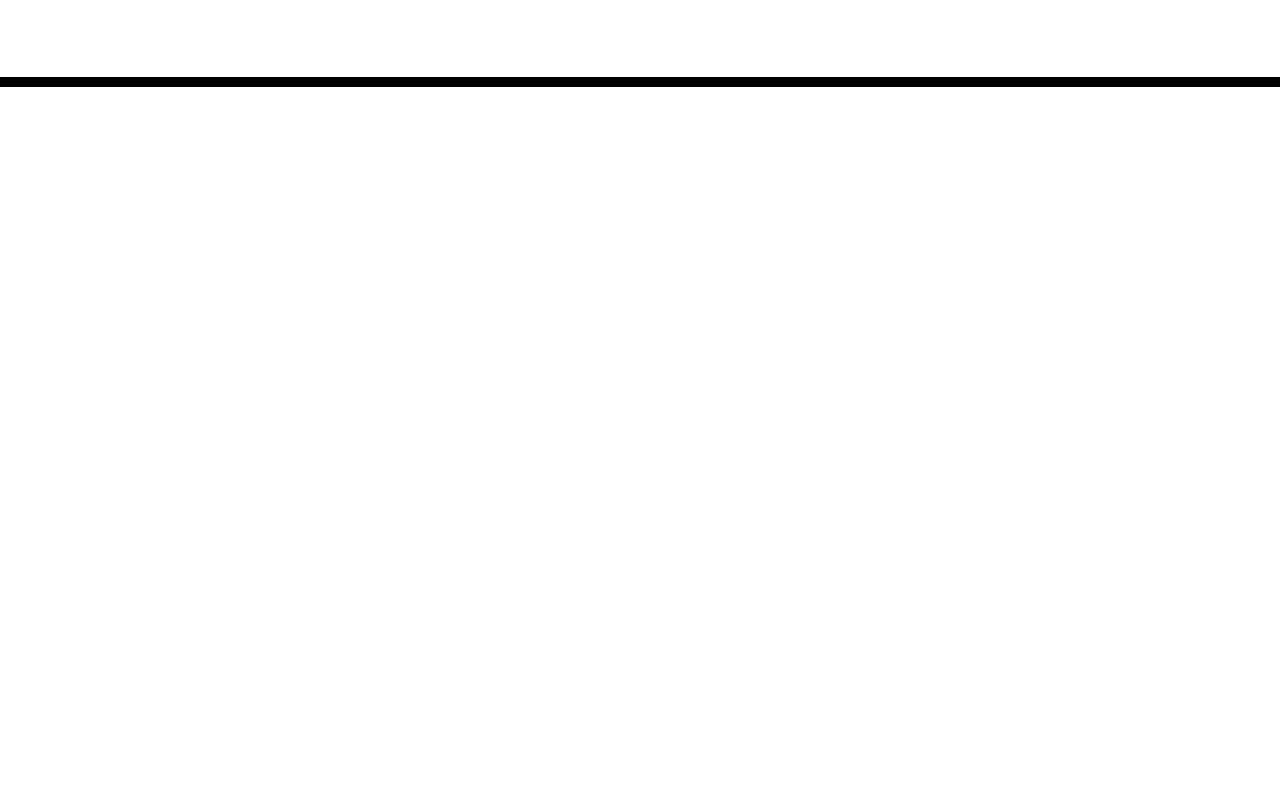
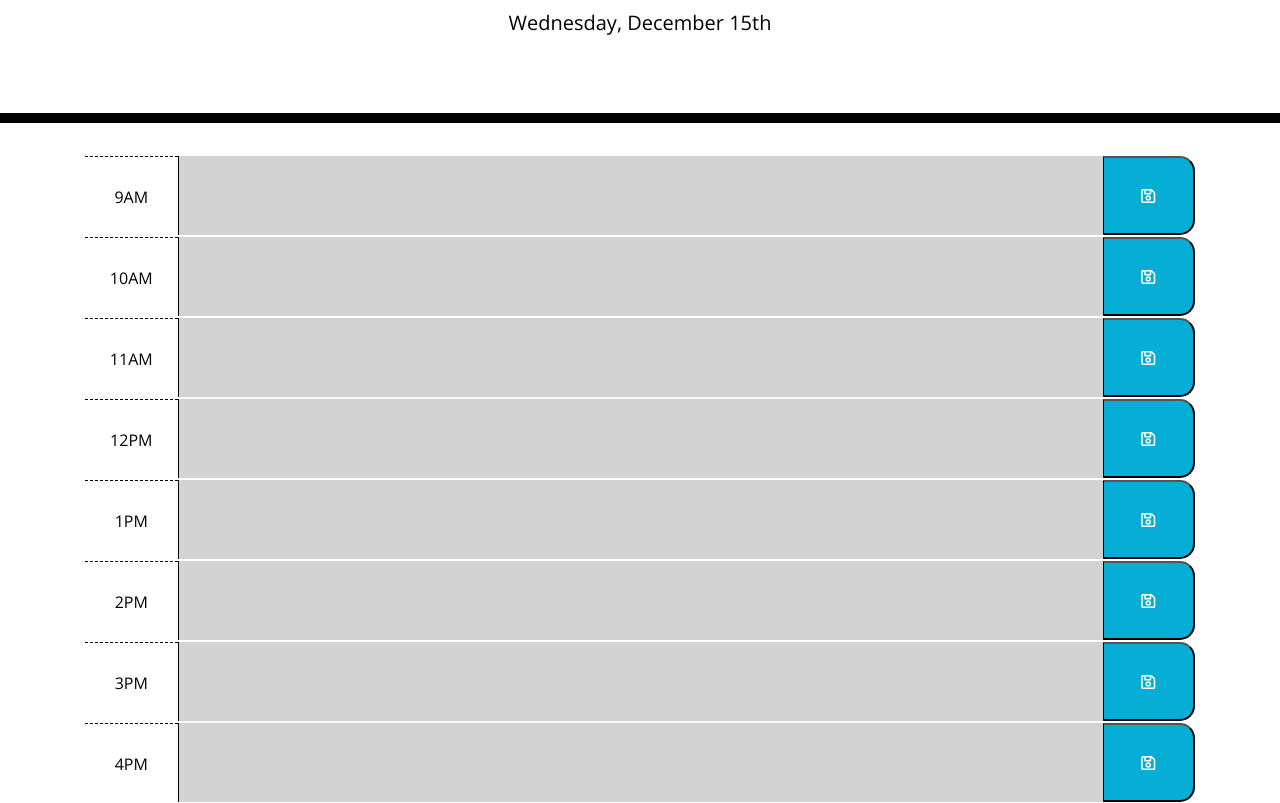
Before and after one commit to MHranek/Day-Planner, a plain HTML site: page index.html in a window 1280 px wide. Shown: the part 181-984 px from the top of the page. Before the commit the page ends 800 px from the top, so only its background shows below. Drawn offline with nearby package versions, Linux system fonts and the light colour scheme; files that its build step writes are made by us from their sources.

Commit message:
Added current day display and hour rows

```diff
--- a/assets/css/style.css
+++ b/assets/css/style.css
@@ -34,6 +34,7 @@ textarea {
   white-space: pre-wrap;
   height: 80px;
   border-top: 1px solid white;
+  margin: 1px 0;
 }
 
 .hour {
--- a/assets/js/script.js
+++ b/assets/js/script.js
@@ -0,0 +1,12 @@
+// Element references
+var currentDayEl = $('#currentDay');
+
+// Current day in header
+var currentDay = moment().format('dddd, MMMM Do');
+currentDayEl.text(currentDay);
+
+// TODO Color code timeblocks
+
+// TODO Timeblocks are text fields
+
+// TODO Timeblock text is saveable to local storage
--- a/index.html
+++ b/index.html
@@ -18,7 +18,7 @@
       href="https://fonts.googleapis.com/css?family=Open+Sans&display=swap"
       rel="stylesheet"
     />
-    <link rel="stylesheet" href="style.css" />
+    <link rel="stylesheet" href="./assets/css/style.css"/>
     <title>Work Day Scheduler</title>
   </head>
 
@@ -30,6 +30,62 @@
     </header>
     <div class="container">
       <!-- Timeblocks go here -->
+      <section class="row align-items-center">
+        <div class="hour col-1 h-100 text-center">
+          9AM
+        </div>
+        <textarea class="text-field col-10 past h-100"></textarea>
+        <button class="saveBtn col-1 h-100"><i class="far fa-save"></i></button>
+      </section>
+      <section class="row align-items-center">
+        <div class="hour col-1 h-100 text-center">
+          10AM
+        </div>
+        <textarea class="text-field col-10 past h-100"></textarea>
+        <button class="saveBtn col-1 h-100 "><i class="far fa-save"></i></button>
+      </section>
+      <section class="row align-items-center">
+        <div class="hour col-1 h-100 text-center">
+          11AM
+        </div>
+        <textarea class="text-field col-10 past h-100"></textarea>
+        <button class="saveBtn col-1 h-100"><i class="far fa-save"></i></button>
+      </section>
+      <section class="row align-items-center">
+        <div class="hour col-1 h-100 text-center">
+          12PM
+        </div>
+        <textarea class="text-field col-10 past h-100"></textarea>
+        <button class="saveBtn col-1 h-100 "><i class="far fa-save"></i></button>
+      </section>
+      <section class="row align-items-center">
+        <div class="hour col-1 h-100 text-center">
+          1PM
+        </div>
+        <textarea class="text-field col-10 past h-100"></textarea>
+        <button class="saveBtn col-1 h-100"><i class="far fa-save"></i></button>
+      </section>
+      <section class="row align-items-center">
+        <div class="hour col-1 h-100 text-center">
+          2PM
+        </div>
+        <textarea class="text-field col-10 past h-100"></textarea>
+        <button class="saveBtn col-1 h-100 "><i class="far fa-save"></i></button>
+      </section>
+      <section class="row align-items-center">
+        <div class="hour col-1 h-100 text-center">
+          3PM
+        </div>
+        <textarea class="text-field col-10 past h-100"></textarea>
+        <button class="saveBtn col-1 h-100"><i class="far fa-save"></i></button>
+      </section>
+      <section class="row align-items-center">
+        <div class="hour col-1 h-100 text-center">
+          4PM
+        </div>
+        <textarea class="text-field col-10 past h-100"></textarea>
+        <button class="saveBtn col-1 h-100 "><i class="far fa-save"></i></button>
+      </section>
     </div>
 
     <script src="https://cdnjs.cloudflare.com/ajax/libs/jquery/3.2.1/jquery.min.js"></script>
```
